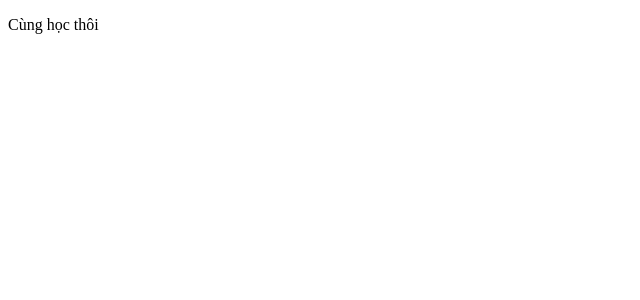
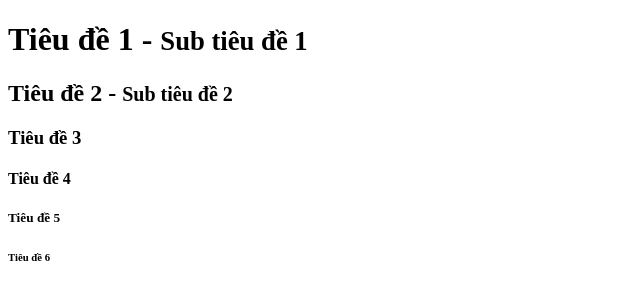
Before and after one commit to shinne19704/html-css-nentang, a plain HTML site: page index.html in a window 1280 px wide. Shown: the whole page, without its empty margins (0-640 px from the left). Drawn offline with Linux system fonts and the light colour scheme.

Commit message:
HTML Heading

```diff
--- a/index.html
+++ b/index.html
@@ -6,6 +6,17 @@
     <title>Học HTML CSS</title>
   </head>
   <body>
-    <p>Cùng học thôi</p>
+    <h1>
+      Tiêu đề 1 -
+      <small>Sub tiêu đề 1</small>
+    </h1>
+    <h2>
+      Tiêu đề 2 -
+      <small>Sub tiêu đề 2</small>
+    </h2>
+    <h3>Tiêu đề 3</h3>
+    <h4>Tiêu đề 4</h4>
+    <h5>Tiêu đề 5</h5>
+    <h6>Tiêu đề 6</h6>
   </body>
 </html>
```
